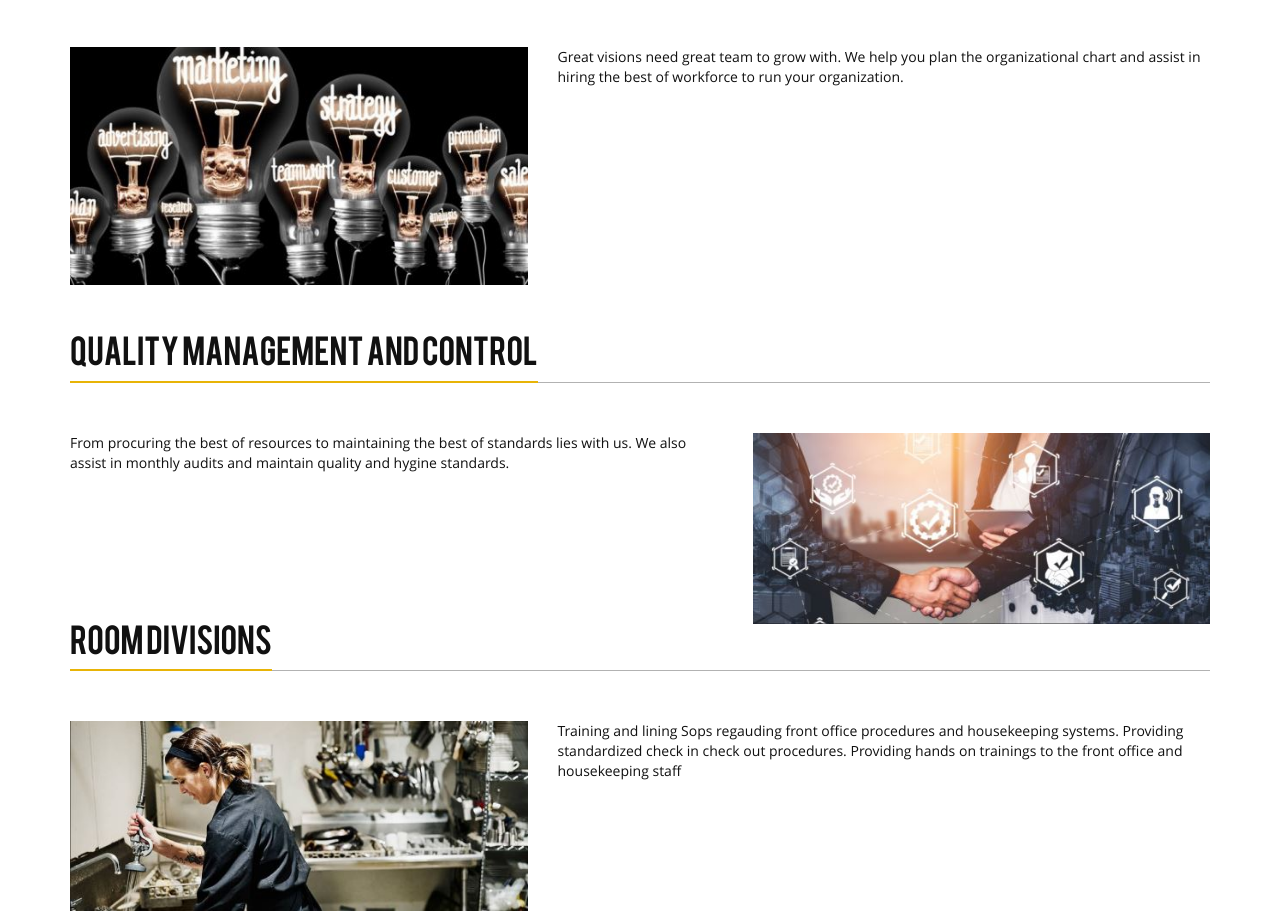
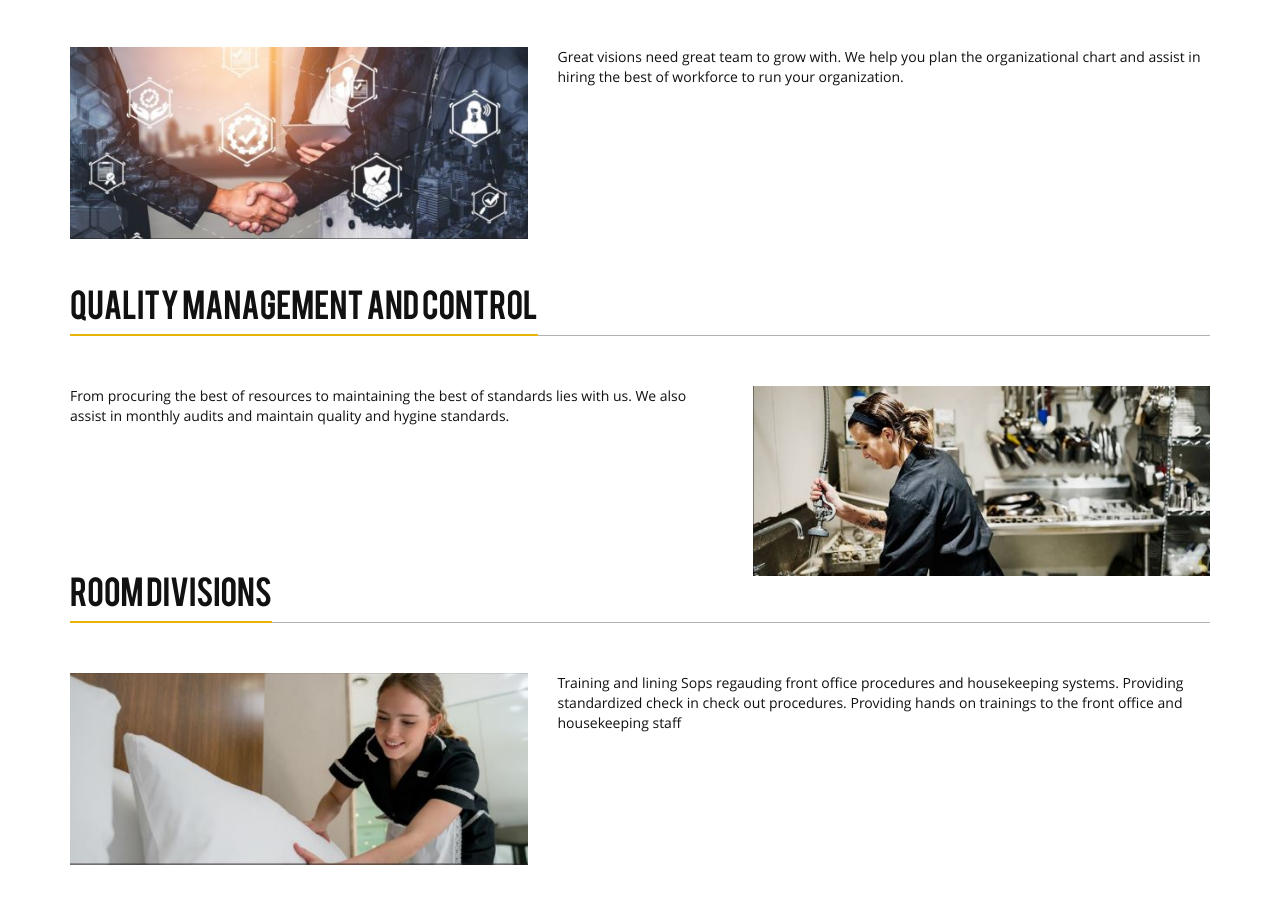
Before and after one commit to jayesh580/tatalion_hospitality1, a plain HTML site: page services.html in a window 1280 px wide. Shown: the part 1556-2471 px from the top of the page. Drawn offline with Linux system fonts and the light colour scheme; files whose address does not match are found by name.

Commit message:
Update services.html

```diff
--- a/services.html
+++ b/services.html
@@ -165,7 +165,7 @@ height: 300px;
                     <hr class="heading_space">
                 </div>
                 <div class="col-md-5 col-sm-6">
-                    <img class="img-responsive" src="images/services/3.JPG" alt="welcome bistro">
+                    <img class="img-responsive" src="images/services/4.JPG" alt="welcome bistro">
                 </div>
                 <div class="col-md-7 col-sm-6">
                     <p class="half_space">Great visions need great team to grow with. We help you plan the organizational
@@ -184,7 +184,7 @@ height: 300px;
                         We also assist in monthly audits and maintain quality and hygine standards.</p>
                 </div>
                 <div class="col-md-5 col-sm-6">
-                    <img class="img-responsive" src="images/services/4.JPG" alt="welcome bistro">
+                    <img class="img-responsive" src="images/services/5.JPG" alt="welcome bistro">
                 </div>
             </div>
 
@@ -194,7 +194,7 @@ height: 300px;
                     <hr class="heading_space">
                 </div>
                 <div class="col-md-5 col-sm-6">
-                    <img class="img-responsive" src="images/services/5.JPG" alt="welcome bistro">
+                    <img class="img-responsive" src="images/services/6.JPG" alt="welcome bistro">
                 </div>
                 <div class="col-md-7 col-sm-6">
                     <p class="half_space">Training and lining Sops regauding front office procedures and housekeeping
```
